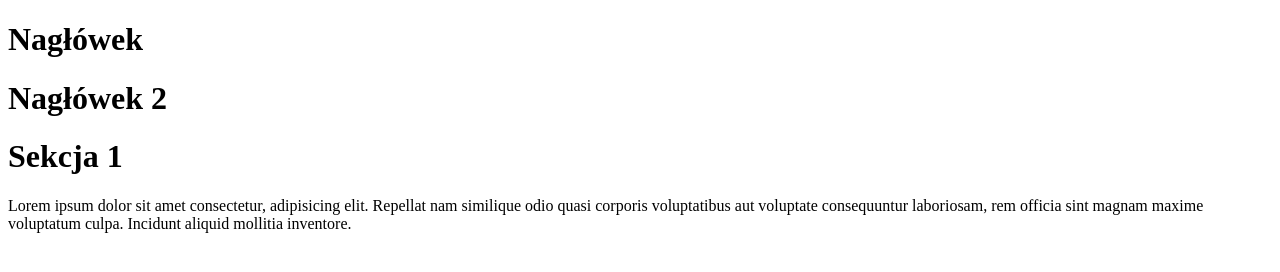
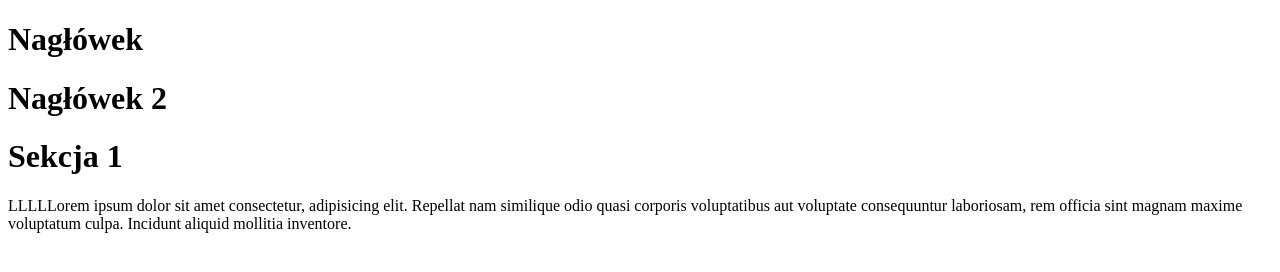
Before and after one commit to cmilak34/git-starter, a plain HTML site: page index.html in a window 1280 px wide. Drawn offline with Linux system fonts and the light colour scheme.

Commit message:
Commit w sourcetree

```diff
--- a/index.html
+++ b/index.html
@@ -11,7 +11,7 @@
     <h1>Nagłówek 2</h1>
     <h1>Sekcja 1</h1>
     <p>
-        Lorem ipsum dolor sit amet consectetur, adipisicing elit. Repellat nam similique odio quasi corporis voluptatibus aut voluptate consequuntur laboriosam, rem officia sint magnam maxime voluptatum culpa. Incidunt aliquid mollitia inventore.
+        LLLLLorem ipsum dolor sit amet consectetur, adipisicing elit. Repellat nam similique odio quasi corporis voluptatibus aut voluptate consequuntur laboriosam, rem officia sint magnam maxime voluptatum culpa. Incidunt aliquid mollitia inventore.
     </p>
 </body>
 </html>
```
